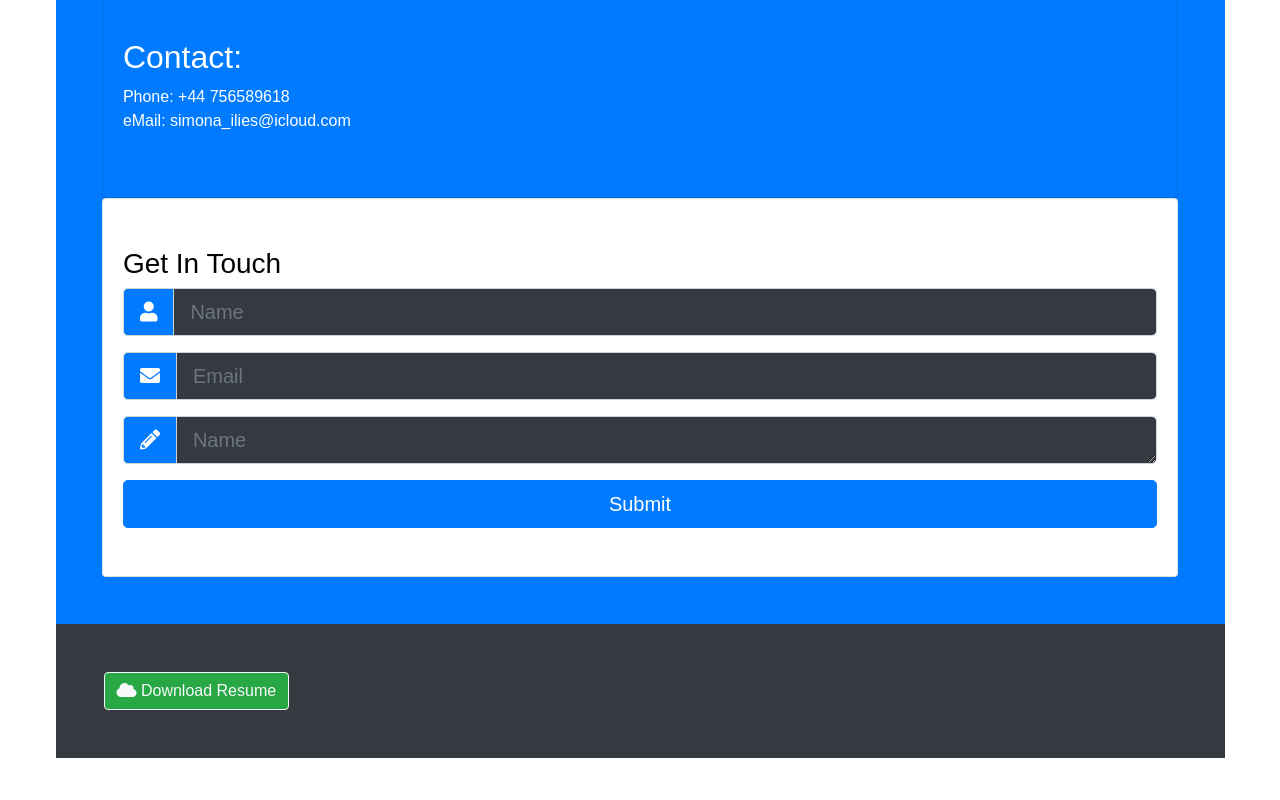
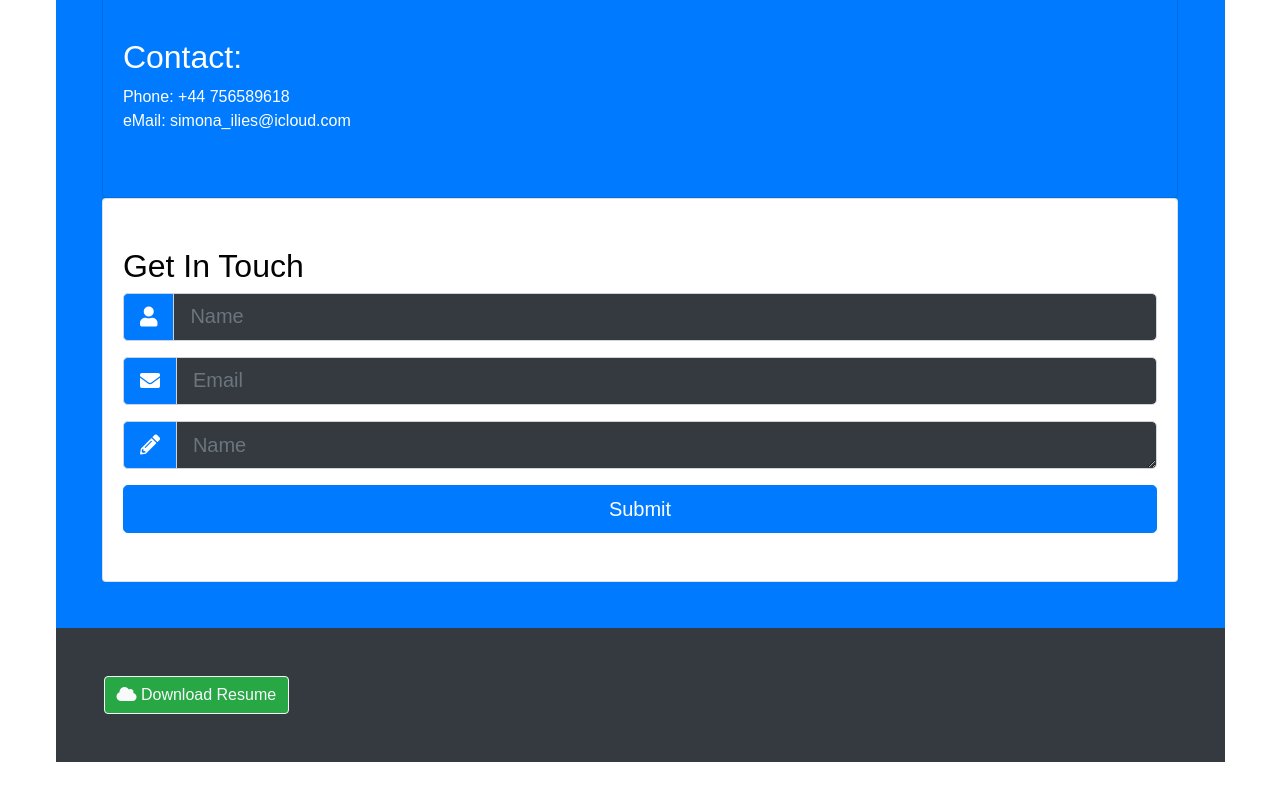
Before and after one commit to ielena33/digitalCV, a plain HTML site: page index.html in a window 1280 px wide. Shown: the part 4315-5115 px from the top of the page. Drawn offline with nearby package versions, Linux system fonts and the light colour scheme; some packages are replaced by stand-ins of ours; a script that the page names is missing.

Commit message:
Update index.html

```diff
--- a/index.html
+++ b/index.html
@@ -13,8 +13,10 @@
     crossorigin="anonymous">
   <link rel="stylesheet" href="https://cdnjs.cloudflare.com/ajax/libs/ekko-lightbox/5.3.0/ekko-lightbox.css" />
   <link rel="stylesheet" href="css/style.css">
-  <link rel="shortcut icon" type="image/x-icon" href="favicon.ico">
-
+  <link rel="apple-touch-icon" sizes="180x180" href="/apple-touch-icon.png">
+  <link rel="icon" type="image/png" sizes="32x32" href="/favicon-32x32.png">
+  <link rel="icon" type="image/png" sizes="16x16" href="/favicon-16x16.png">
+  <link rel="manifest" href="/site.webmanifest">
 
   <title> Digital CV</title>
 
@@ -490,7 +492,7 @@
 
       <div class="card card-body py-5">
 
-        <h3>Get In Touch</h3>
+        <h2>Get In Touch</h2>
 
 
         <form name="contact" method="POST" data-netlify="true">
```
